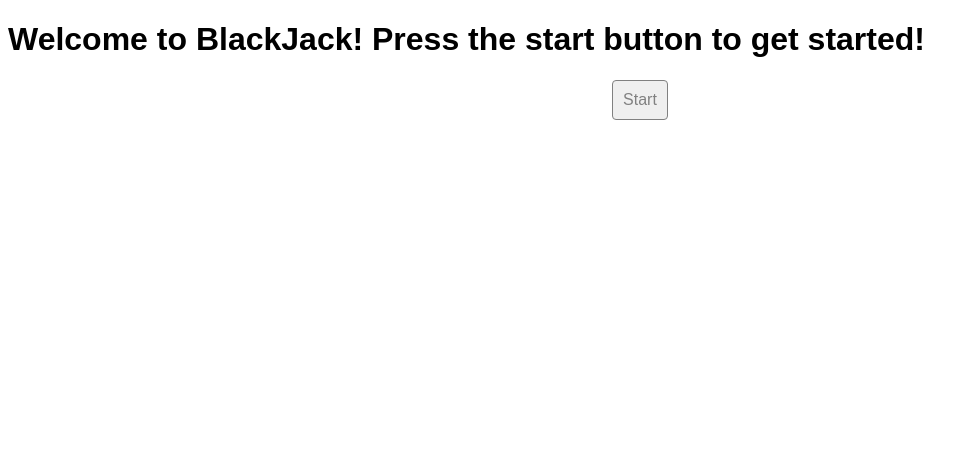
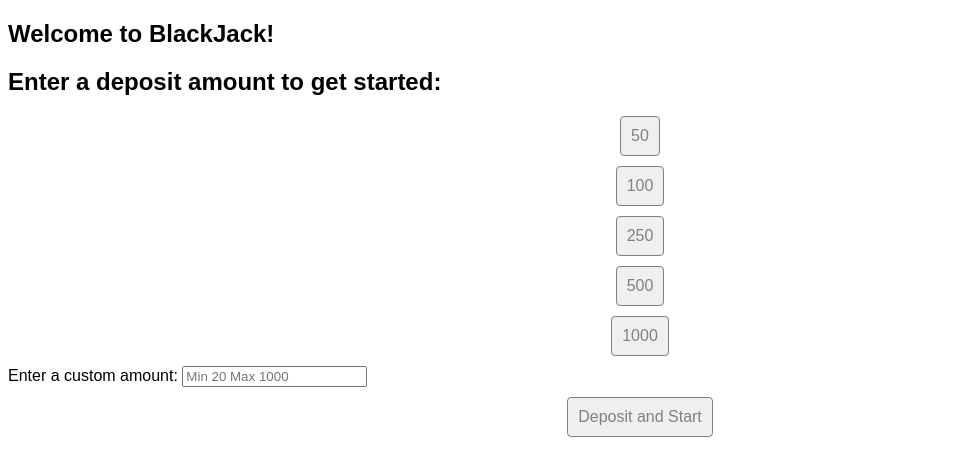
Before and after one commit to nvandy23/BlackJack-game, a plain HTML site: page How-to-Use-CSS-Card-Library/index.html in a window 1280 px wide. Shown: the whole page, without its empty margins (0-977 px from the left). Drawn offline with Linux system fonts and the light colour scheme.

Commit message:
setup intial player wager amount html  on home screen.

```diff
--- a/How-to-Use-CSS-Card-Library/index.html
+++ b/How-to-Use-CSS-Card-Library/index.html
@@ -11,9 +11,20 @@
 </head>
 
 <body>
-<div class = "start--screen" id="start--screen--container">
-<h1> Welcome to BlackJack! Press the start button to get started!</h1>
-<button id ="start--button">Start</button>
+<section class = "start--screen" id="start--screen--container">
+<h1> Welcome to BlackJack!</h1>
+<div class =" player--deposit" id="player--deposit--container ">
+<h2> Enter a deposit amount to get started:</h2>
+<button>50</button>
+<button>100</button>
+<button>250</button>
+<button>500</button>
+<button>1000</button>
+Enter a  custom amount: <input placeholder ="Min 20 Max 1000">
+
+
+</section>
+<button id ="start--button"> Deposit and Start</button>
 </div>
 
 <div class ="game--board" id="game--board--container">
```
